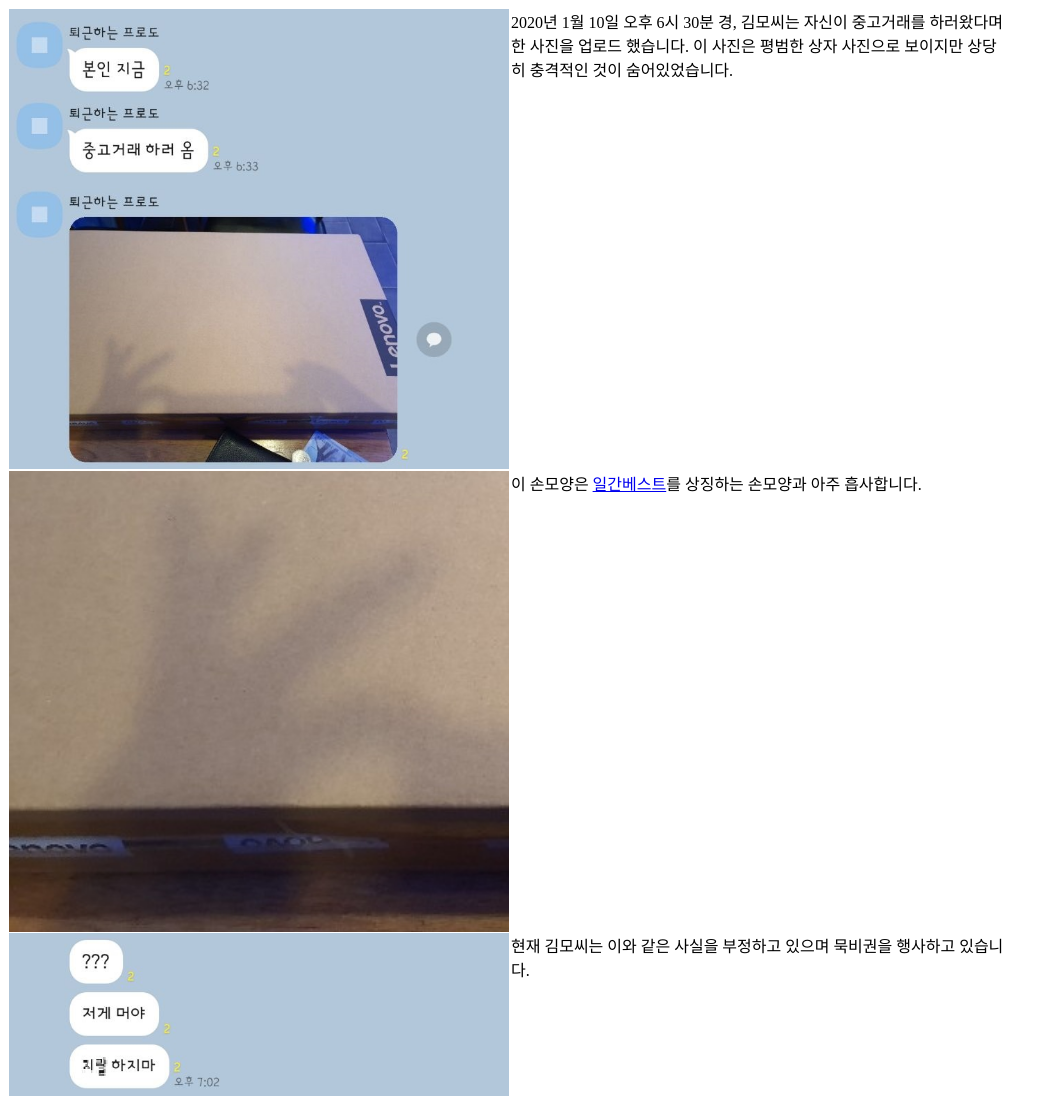
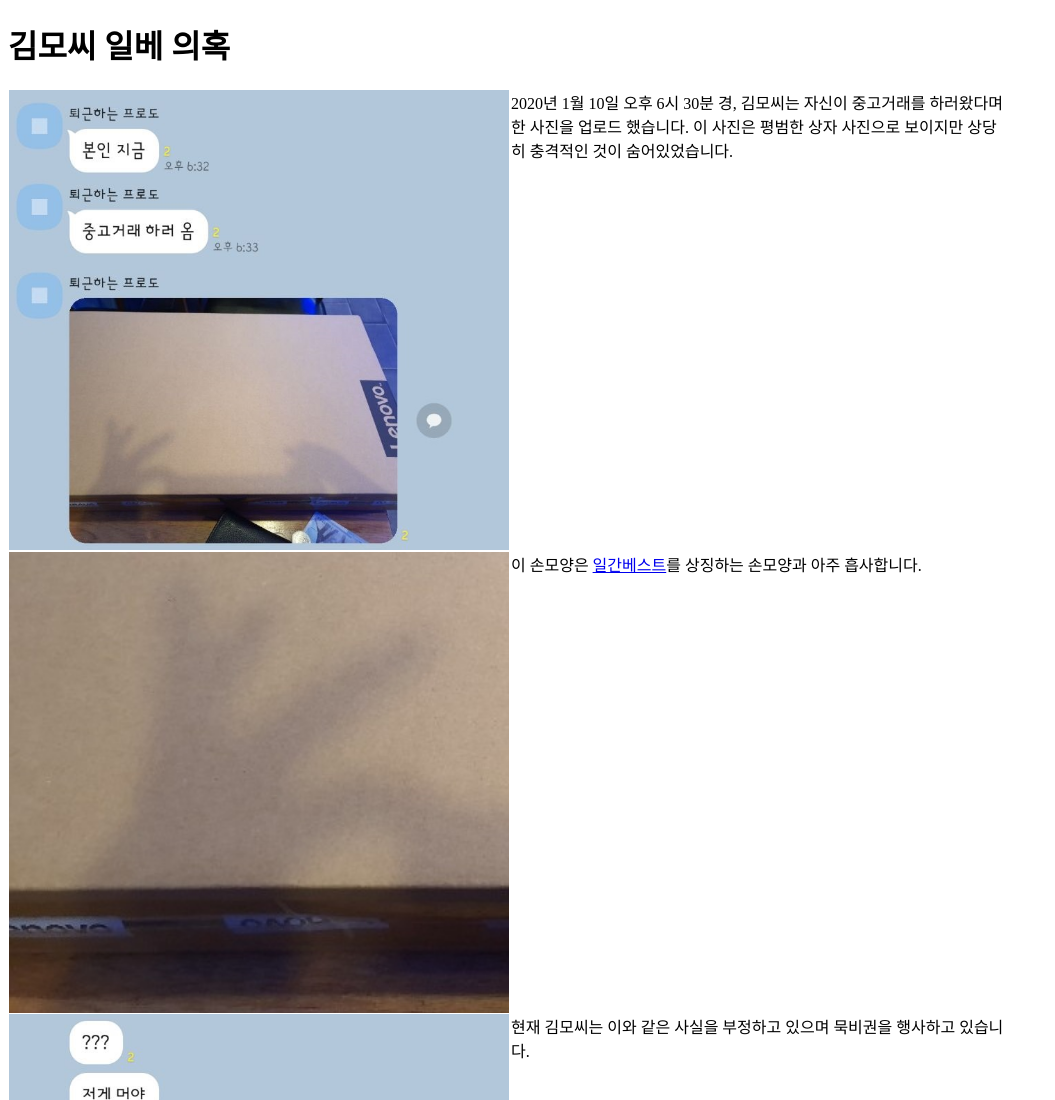
Before and after one commit to ehdguss/Kim, a plain HTML site: page index.html in a window 1280 px wide. Shown: the top 1100 px of the page, without its empty margins (0-1055 px from the left). Drawn offline with Linux system fonts and the light colour scheme.

Commit message:
h1추가

```diff
--- a/index.html
+++ b/index.html
@@ -7,6 +7,7 @@
   </head>
 
   <body>
+    <h1> 김모씨 일베 의혹 </h1>
       <div style="width:500px; height:460px; border:1px solid white; float:left;">
         <img src="holy.jpg" width="500">
       </div>
```
